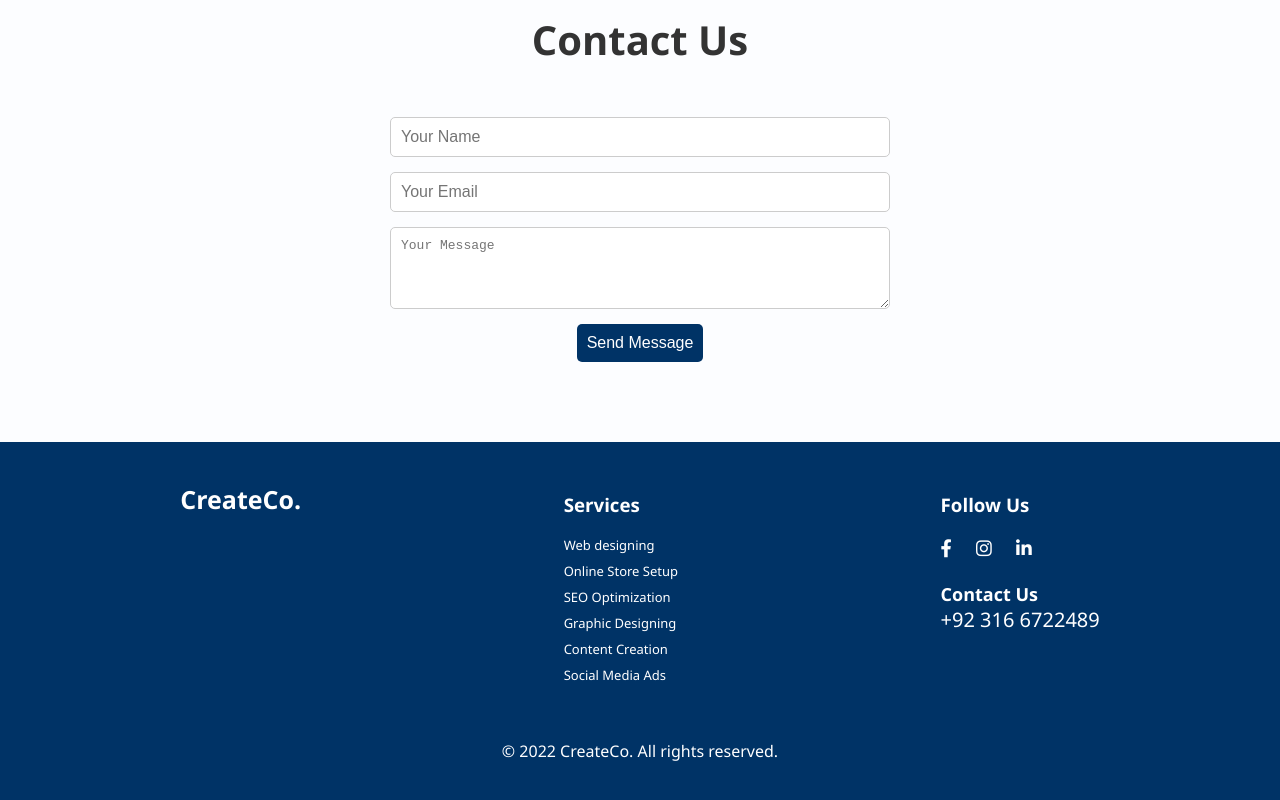
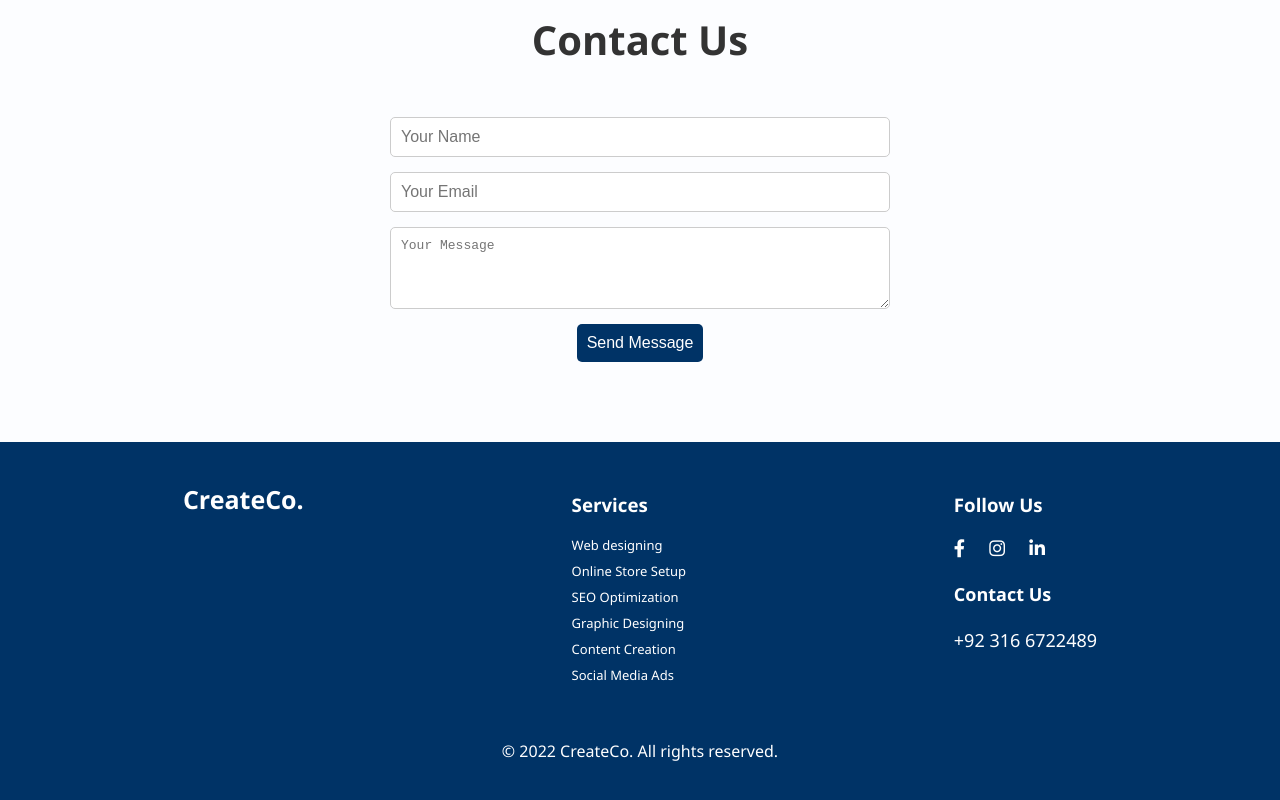
Before and after one commit to nimra079/portfolio-website, a plain HTML site: page index.html in a window 1280 px wide. Shown: the part 2627-3427 px from the top of the page. Drawn offline with Linux system fonts and the light colour scheme.

Commit message:
Update index.html

```diff
--- a/index.html
+++ b/index.html
@@ -137,7 +137,8 @@
         <br>
         <span style="font-size: 18px;"><b>Contact Us</b></span>
         <br>
-        <span style="font-size: 20px;">+92 316 6722489</span>
+        <br>
+        <span style="font-size: 18px;">+92 316 6722489</span>
       </div>
     </div>
     <p class="footer-bottom">&copy; 2022 CreateCo. All rights reserved.</p>
```
